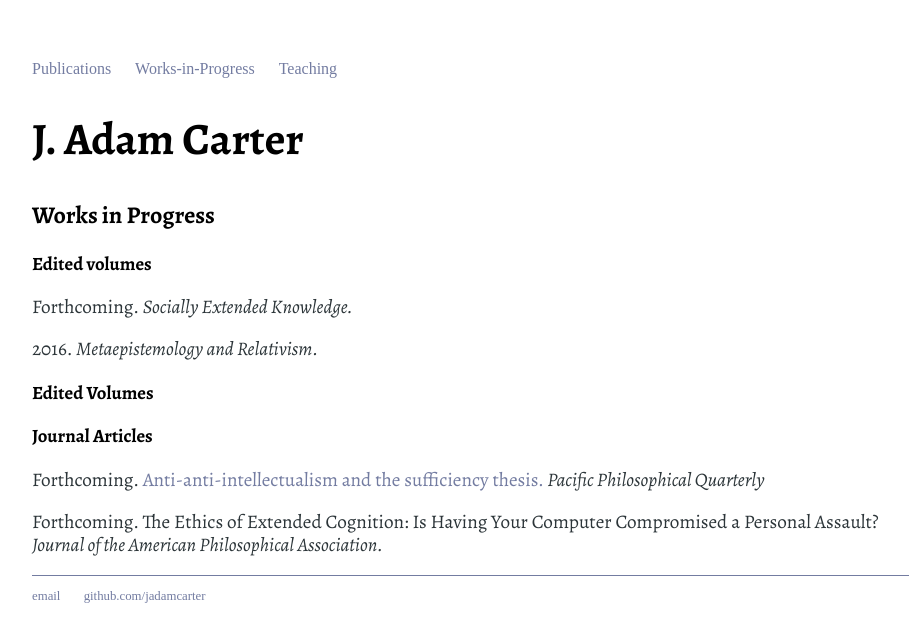
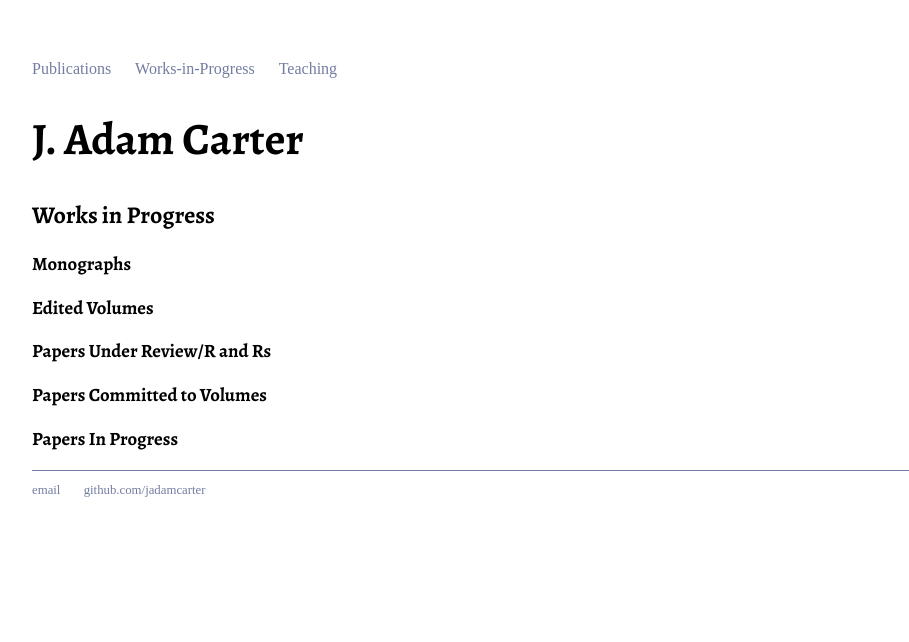
Before and after one commit to jadamcarter/jadamcarter.github.io, a Jekyll site: the page built from Works-in-Progress/index.html, in a window 1280 px wide. Shown: the top 642 px of the page, without its empty margins (160-1069 px from the left). Built offline with Jekyll 4.4.1, drawn with Linux system fonts in a browser that asks for light colours; some web fonts are replaced.

Commit message:
Update index.html

```diff
--- a/Works-in-Progress/index.html
+++ b/Works-in-Progress/index.html
@@ -6,14 +6,12 @@ title: J. Adam Carter
 <div class="blurb">
 	<h1> J. Adam Carter </h1>
 	<h2>Works in Progress</h2>
-	<h3>Edited volumes</h3>
-	<p>Forthcoming. <em>Socially Extended Knowledge. </em>  </p>
-	<p>2016. <em>Metaepistemology and Relativism. </em>  </p>
+	<h3>Monographs</h3>
 	<h3>Edited Volumes</h3>
-	<h3>Journal Articles</h3>
-	<p>Forthcoming. <a href="http://philpapers.org/archive/CARAAT-29.pdf">Anti-anti-intellectualism and the sufficiency thesis.</a><em> Pacific Philosophical Quarterly </em> <i class="fa fa-file-pdf-o" aria-hidden="true"></i>
- </p>
-	<p>Forthcoming. The Ethics of Extended Cognition: Is Having Your Computer Compromised a Personal Assault? <em> Journal of the American Philosophical Association. </em>  </p>
+	<h3>Papers Under Review/R and Rs</h3>
+	<h3>Papers Committed to Volumes</h3>
+	<h3>Papers In Progress</h3>
+
 
 
 </div><!-- /.blurb -->
```
